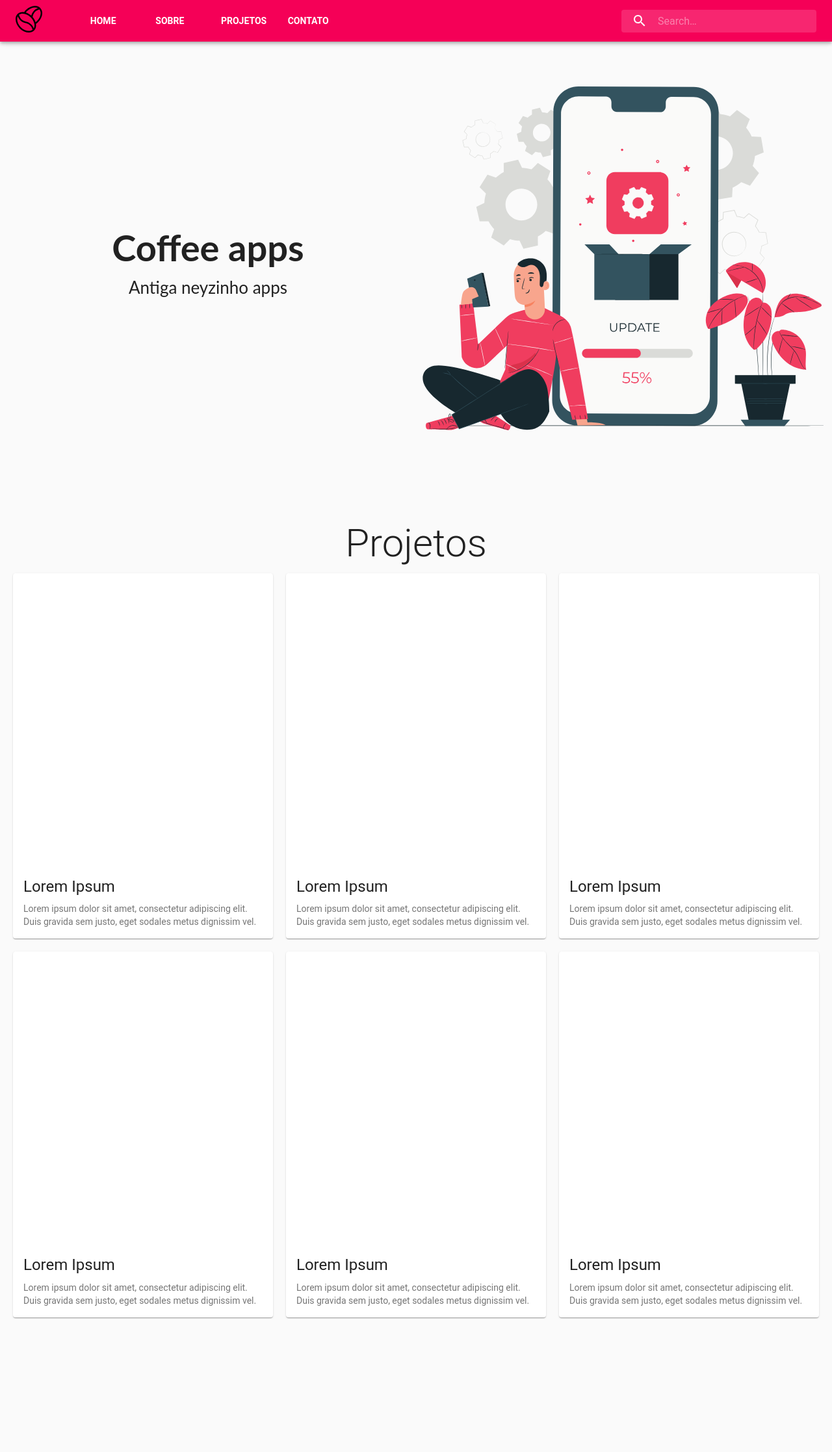
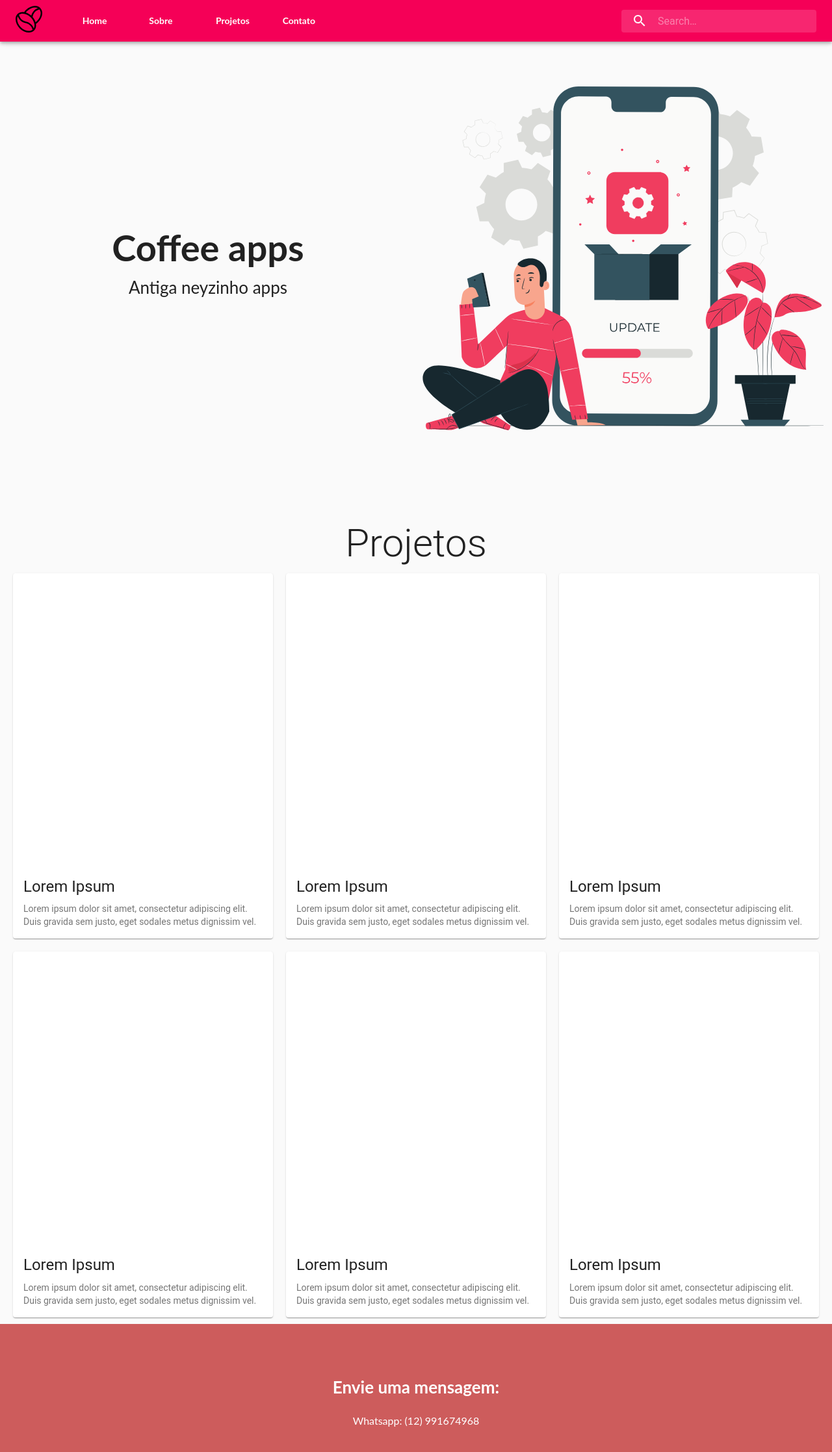
Before and after one commit to hentt30/coffe-apps-page, a React (Create React App) app in the folder landing-page/: page / in a window 1280 px wide. Shown: the top 2234 px of the page at 65% size. Before the commit the page ends 2037 px from the top, so only its background shows below. Built offline with nearby package versions, Linux system fonts and the light colour scheme.

Commit message:
contact page added

```diff
--- a/landing-page/src/LandingPage/App.js
+++ b/landing-page/src/LandingPage/App.js
@@ -3,10 +3,12 @@ import Grid from "@material-ui/core/Grid";
 import { createMuiTheme } from "@material-ui/core/styles";
 import { ThemeProvider } from "@material-ui/styles";
 
-import QuemSomos from "./QuemSomos/QuemSomos.js";
+import Home from "./Home/Home.js";
 import AppBar from "./NavBar/NavBar.js";
-import Projetos from "./Projetos/Projetos"; // eslint-disable-next-line
+import Projetos from "./Projetos/Projetos";
+import Contato from "./Contato/Contato";
 import styled from "styled-components";
+import * as Scroll from "react-scroll"; // eslint-disable-next-line
 import Toolbar from "@material-ui/core/Toolbar";
 
 const theme = createMuiTheme({
@@ -24,17 +26,19 @@ const theme = createMuiTheme({
 class LandingPage extends React.Component {
   constructor(props) {
     super(props);
-    this.scrollQuemSomos = React.createRef();
+    this.scrollHome = React.createRef();
     this.scrollProjetos = React.createRef();
     this.handler = this.handler.bind(this);
   }
 
   handler(id) {
-    if(id === "QUEM_SOMOS") {
-      this.scrollQuemSomos.current.scrollIntoView({behavior: 'smooth'});
+    if (id === "HOME") {
+      var Scroll = require("react-scroll");
+      var scroll = Scroll.animateScroll;
+      scroll.scrollToTop({ smooth: true, duration: "1500", delay: "500" });
     }
-    if(id === "PROJETOS") {
-      this.scrollProjetos.current.scrollIntoView({behavior: 'smooth'});
+    if (id === "PROJETOS") {
+      this.scrollProjetos.current.scrollIntoView();
     }
   }
 
@@ -44,8 +48,9 @@ class LandingPage extends React.Component {
         <ThemeProvider theme={theme}>
           {console.log(this.state)}
           <AppBar handler={this.handler} />
-          <QuemSomos ref={this.scrollQuemSomos} />
+          <Home ref={this.scrollHome} />
           <Projetos ref={this.scrollProjetos} />
+          <Contato />
         </ThemeProvider>
       </Grid>
     );
--- a/landing-page/src/LandingPage/QuemSomos/QuemSomos.js
+++ b/landing-page/src/LandingPage/Contato/Contato.js
@@ -8,21 +8,24 @@ import { withStyles } from "@material-ui/styles";
 const styles = theme => ({
   root: {
     display: "flex",
-    height: "100vh",
-    alignItems: "center"
+    height: "30vh",
+    alignItems: "center",
+    backgroundColor: "#CD5C5C"
   },
   title: {
-    fontSize: "56px",
+    fontSize: "26px",
     fontFamily: "lato",
-    fontWeight: "bold"
+    fontWeight: "bold",
+    color: "white"
   },
   text: {
-    fontSize: "26px",
-    fontFamily: "lato"
+    fontSize: "16px",
+    fontFamily: "lato",
+    color: "white"
   }
 });
 
-class QuemSomos extends React.Component {
+class Home extends React.Component {
   render() {
     const { classes } = this.props;
 
@@ -30,30 +33,27 @@ class QuemSomos extends React.Component {
       <Grid
         container
         component="main"
-        id="quemsomos"
+        id="contato"
         className={classes.root}
         xs={12}
       >
         <CssBaseline />
-
-        <Grid item xs={6}>
+        <Grid item xs={12}>
           <Typography className={classes.title} align="center">
-            Coffee apps
+            Envie uma mensagem:
           </Typography>
+          <br />
           <Typography className={classes.text} align="center">
-            Antiga neyzinho apps
+            Whatsapp: (12) 991674968
           </Typography>
-        </Grid>
-        <Grid item xs={6}>
-          <img src={window.location.origin + "/app.svg"} />
         </Grid>
       </Grid>
     );
   }
 }
 
-QuemSomos.propTypes = {
+Home.propTypes = {
   classes: PropTypes.object.isRequired
 };
 
-export default withStyles(styles)(QuemSomos);
+export default withStyles(styles)(Home);
--- /dev/null
+++ b/landing-page/src/LandingPage/Home/Home.js
@@ -0,0 +1,59 @@
+import React from "react";
+import CssBaseline from "@material-ui/core/CssBaseline";
+import Grid from "@material-ui/core/Grid";
+import Typography from "@material-ui/core/Typography";
+import PropTypes from "prop-types";
+import { withStyles } from "@material-ui/styles";
+
+const styles = theme => ({
+  root: {
+    display: "flex",
+    height: "100vh",
+    alignItems: "center"
+  },
+  title: {
+    fontSize: "56px",
+    fontFamily: "lato",
+    fontWeight: "bold"
+  },
+  text: {
+    fontSize: "26px",
+    fontFamily: "lato"
+  }
+});
+
+class Home extends React.Component {
+  render() {
+    const { classes } = this.props;
+
+    return (
+      <Grid
+        container
+        component="main"
+        id="home"
+        className={classes.root}
+        xs={12}
+      >
+        <CssBaseline />
+
+        <Grid item xs={6}>
+          <Typography className={classes.title} align="center">
+            Coffee apps
+          </Typography>
+          <Typography className={classes.text} align="center">
+            Antiga neyzinho apps
+          </Typography>
+        </Grid>
+        <Grid item xs={6}>
+          <img src={window.location.origin + "/app.svg"} />
+        </Grid>
+      </Grid>
+    );
+  }
+}
+
+Home.propTypes = {
+  classes: PropTypes.object.isRequired
+};
+
+export default withStyles(styles)(Home);
--- a/landing-page/src/LandingPage/NavBar/NavBar.js
+++ b/landing-page/src/LandingPage/NavBar/NavBar.js
@@ -7,6 +7,7 @@ import LocalCafeIcon from "@material-ui/icons/LocalCafe";
 import Grid from "@material-ui/core/Grid";
 import SearchIcon from "@material-ui/icons/Search";
 import InputBase from "@material-ui/core/InputBase";
+import { Link, animateScroll as scroll } from "react-scroll";
 
 const useStyles = makeStyles(theme => ({
   root: {
@@ -75,29 +76,43 @@ export default function ButtonAppBar(props) {
             />
           </Grid>
           <Grid item xs={1}>
-            <Button color="inherit">
+            <Link
+              activeClass="active"
+              to="home"
+              spy={true}
+              smooth={true}
+              offset={-70}
+              duration={500}
+            >
               <b>Home</b>
-            </Button>
+            </Link>
           </Grid>
           <Grid item xs={1}>
-            <Button
-              color="inherit"
-              onClick={() => {
-                props.handler("QUEM_SOMOS");
-              }}
-            >
-              <b>Sobre</b>
-            </Button>
+            <b>Sobre</b>
           </Grid>
           <Grid item xs={1}>
-            <Button color="inherit" href="#projetos">
+            <Link
+              activeClass="active"
+              to="projetos"
+              spy={true}
+              smooth={true}
+              offset={-70}
+              duration={500}
+            >
               <b>Projetos</b>
-            </Button>
+            </Link>
           </Grid>
           <Grid item xs={1}>
-            <Button color="inherit">
+            <Link
+              activeClass="active"
+              to="contato"
+              spy={true}
+              smooth={true}
+              offset={-70}
+              duration={500}
+            >
               <b>Contato</b>
-            </Button>
+            </Link>
           </Grid>
           <Grid item xs={4}></Grid>
           <Grid item xs={3}>
```
Also changed, not shown: landing-page/public/food.svg (added).
